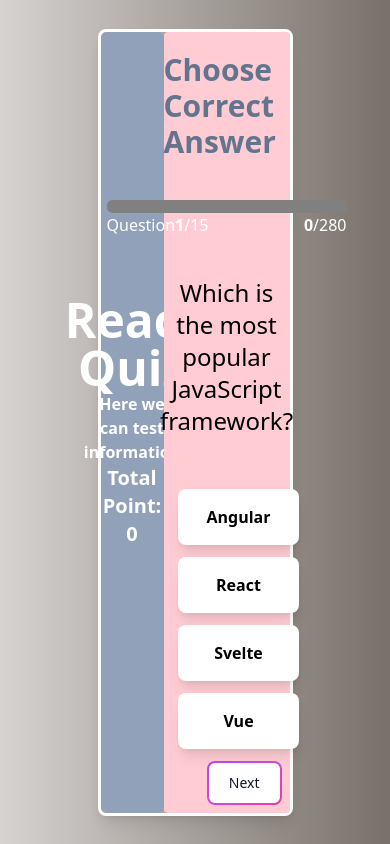
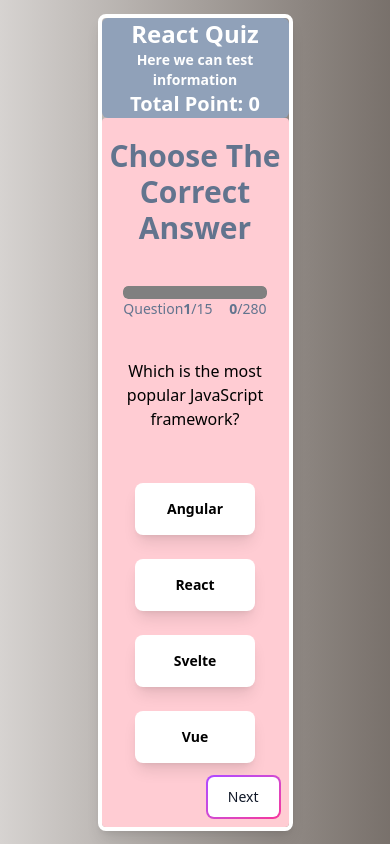
Before and after one commit to Eng-Mostafaibrahem/React-Quiz, a React (Vite) app: page / in a window 390 px wide. Both pictures are taken after a click on the button "Let's Go". Built offline with nearby package versions, Linux system fonts and the light colour scheme; data requests are answered from the project's data file.

Commit message:
edit responsiv

```diff
--- a/src/App.css
+++ b/src/App.css
@@ -1,14 +1,13 @@
 @import "tailwindcss";
 
 .progress-bar {
-    width: 100%;
+    width: 150%;
     height: 13px;
     border-radius: 5px;
     overflow: hidden;
   }
 
   .progress-bar::-webkit-progress-bar {
-
     border-radius: 5px;
   }
 
@@ -21,3 +20,14 @@
     background-color: #90a1b9;
     border-radius: 5px;
   }
+
+
+
+  @media only screen and (max-width: 600px) {
+    .progress-bar {
+      width: 90%;
+      height: 13px;
+      border-radius: 5px;
+      overflow: hidden;
+    }
+  }
--- a/src/App.jsx
+++ b/src/App.jsx
@@ -85,9 +85,10 @@
   }
 
   const numQuestion = questions.length;
-  const maxPoints = questions.reduce((prev, curr) => prev + curr.points, 0);
+  const maxPoints = questions?.reduce((prev, curr) => prev + curr.points, 0);
   useEffect(function () {
     fetch("http://localhost:9000/questions")
+    // fetch("/questions.json")
       .then((res) => res.json())
       .then((data) => dispatch({ type: "dataRecived", payload: data }))
       .catch((err) => console.error({ type: "dataFailed", payload: err }));
--- a/src/Card.jsx
+++ b/src/Card.jsx
@@ -12,7 +12,7 @@
   maxPoints,
 }) {
   return (
-    <div className=" w-1/2  grid grid-cols-3 sm:grid-cols-1 md:grid-cols-3 text-white   border-white border-3  rounded-lg  shadow-lg">
+    <div className=" w-1/2  grid grid-cols-3   sm:grid-cols-1 max-sm:grid-cols-1 text-sm   md:grid-cols-3 text-white   border-white border-4  rounded-lg  shadow-lg">
       <Details totalPoint={totalPoint} />
       <Test
         questions={questions}
--- a/src/Details.jsx
+++ b/src/Details.jsx
@@ -2,9 +2,10 @@
 
 export default function Details({ totalPoint }) {
   return (
-    <div className="  bg-slate-400  rounded-md min-h-full flex flex-col  justify-center items-center
-text-center">
-      <h1 className="text-5xl font-black ">React Quiz</h1>
+    <div className="  bg-slate-400  rounded-md min-h-full flex flex-col  justify-center items-center text-center">
+      <h1 className="text-5xl font-black sm:text-3xl max-sm:text-2xl ">
+        React Quiz
+      </h1>
       <h3 className="text-medium font-semibold ">
         Here we can test information
       </h3>
--- a/src/LandingPage.jsx
+++ b/src/LandingPage.jsx
@@ -8,7 +8,7 @@
           the react quiz
         </h1>
         <p>Discover your React Knowledge </p>
-        <div className=" font-semibold text-2xl p-2 w-1/3 text-slate-700 rounded-3xl group bg-gradient-to-br from-purple-500 to-pink-500 group-hover:from-purple-500 group-hover:to-pink-500 hover:text-white dark:text-white focus:ring-4 focus:outline-none focus:ring-purple-200 dark:focus:ring-purple-800">
+        <div className=" font-semibold text-2xl sm:text-lg max-sm:text-base p-2 w-1/3  text-slate-700 rounded-3xl group bg-gradient-to-br from-purple-500 to-pink-500 group-hover:from-purple-500 group-hover:to-pink-500 hover:text-white dark:text-white focus:ring-4 focus:outline-none focus:ring-purple-200 dark:focus:ring-purple-800">
           <p>Welcome to The React Quiz!</p>
           <p>{numQuestion} question to test your react mastery</p>
         </div>
--- a/src/Optoins.jsx
+++ b/src/Optoins.jsx
@@ -2,24 +2,24 @@
 
 export default function Optoins({ answer, questions, dispatch }) {
   return (
-    <div className="">
+    <div className=" flex flex-col justify-center">
       {questions?.options.map((option, index) => {
         return (
           <button
             className={` ${
               answer === index || answer === questions.correctOption
                 ? null
-                : "min-w-full m-3 bg-white rounded-lg font-semibold shadow-lg p-4 text-black hover:bg-slate-300 block"
+                : "min-w-30 m-3 bg-white rounded-lg font-semibold shadow-lg p-4 text-black hover:bg-slate-300 block"
             } ${
               answer === index && answer !== questions.correctOption
-                ? "min-w-full m-3 bg-red-500 rounded-lg font-semibold shadow-lg p-4 text-black block"
+                ? "min-w-30 m-3 bg-red-500 rounded-lg font-semibold shadow-lg p-4 text-black block"
                 : null
             } ${
               answer === index && answer === questions.correctOption
-                ? "min-w-full m-3 bg-green-500 rounded-lg font-semibold shadow-lg p-4 text-black block"
+                ? "min-w-30 m-3 bg-green-500 rounded-lg font-semibold shadow-lg p-4 text-black block"
                 : answer === index ||
                   (answer === questions.correctOption &&
-                    "min-w-full m-3 bg-white rounded-lg font-semibold shadow-lg p-4 text-black hover:bg-slate-300 block")
+                    "min-w-30 m-3 bg-white rounded-lg font-semibold shadow-lg p-4 text-black hover:bg-slate-300 block")
             } `}
             onClick={() => {
               dispatch({
--- a/src/Question.jsx
+++ b/src/Question.jsx
@@ -2,7 +2,7 @@
 
 export default function Question({ children }) {
   return (
-    <div  className="text-black font-medium text-2xl "
+    <div  className="text-black font-medium text-2xl sm:text-lg max-sm:text-base "
       key={children}
     >
      <h3 className="text-center">
--- a/src/QuestionBar.jsx
+++ b/src/QuestionBar.jsx
@@ -7,15 +7,15 @@
   index,
 }) {
   return (
-    <header className="w-60">
+    <header className="w-40">
       <div className="flex flex-col items-center ">
         <progress className="progress-bar " max={numQuestion} value={index} />
       </div>
-      <div className="flex justify-between ">
-        <p className="">
+      <div className="flex justify-around ">
+        <p className="text-slate-500">
           Question<strong>{index + 1}</strong>/{numQuestion}
         </p>
-        <p>
+        <p className="text-slate-500">
           <strong>{totalPoint}</strong>/{maxPoints}
         </p>
       </div>
--- a/src/Test.jsx
+++ b/src/Test.jsx
@@ -13,10 +13,10 @@
   totalPoint,
 }) {
   return (
-    <div className="col-span-2 md:col-span-2 sm:col-span-1  bg-rose-200 rounded-sm ">
+    <div className="col-span-2 md:col-span-2 sm:col-span-1 max-sm:sm:col-span-1  bg-rose-200 rounded-sm ">
       <div className="flex flex-col justify-center items-center gap-10 ">
-        <h5 className="text-3xl text-slate-500 font-bold mt-5 ">
-          Choose Correct Answer
+        <h5 className="text-3xl text-center text-slate-500 font-bold mt-5 ">
+          Choose The Correct Answer
         </h5>
         <QuestionBar
           maxPoints={maxPoints}
```
Also changed, not shown: src/MainProject.jsx (deleted).
